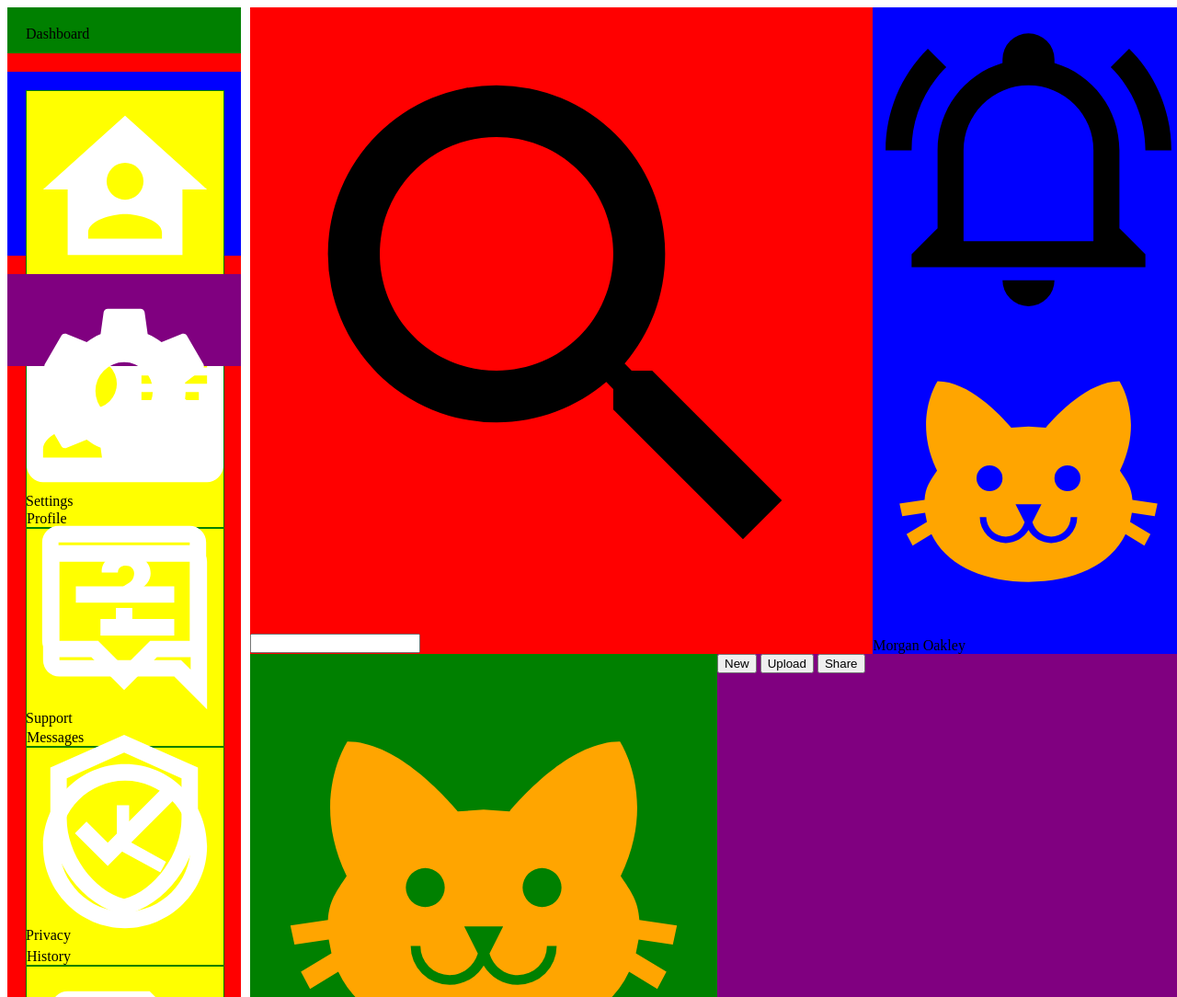
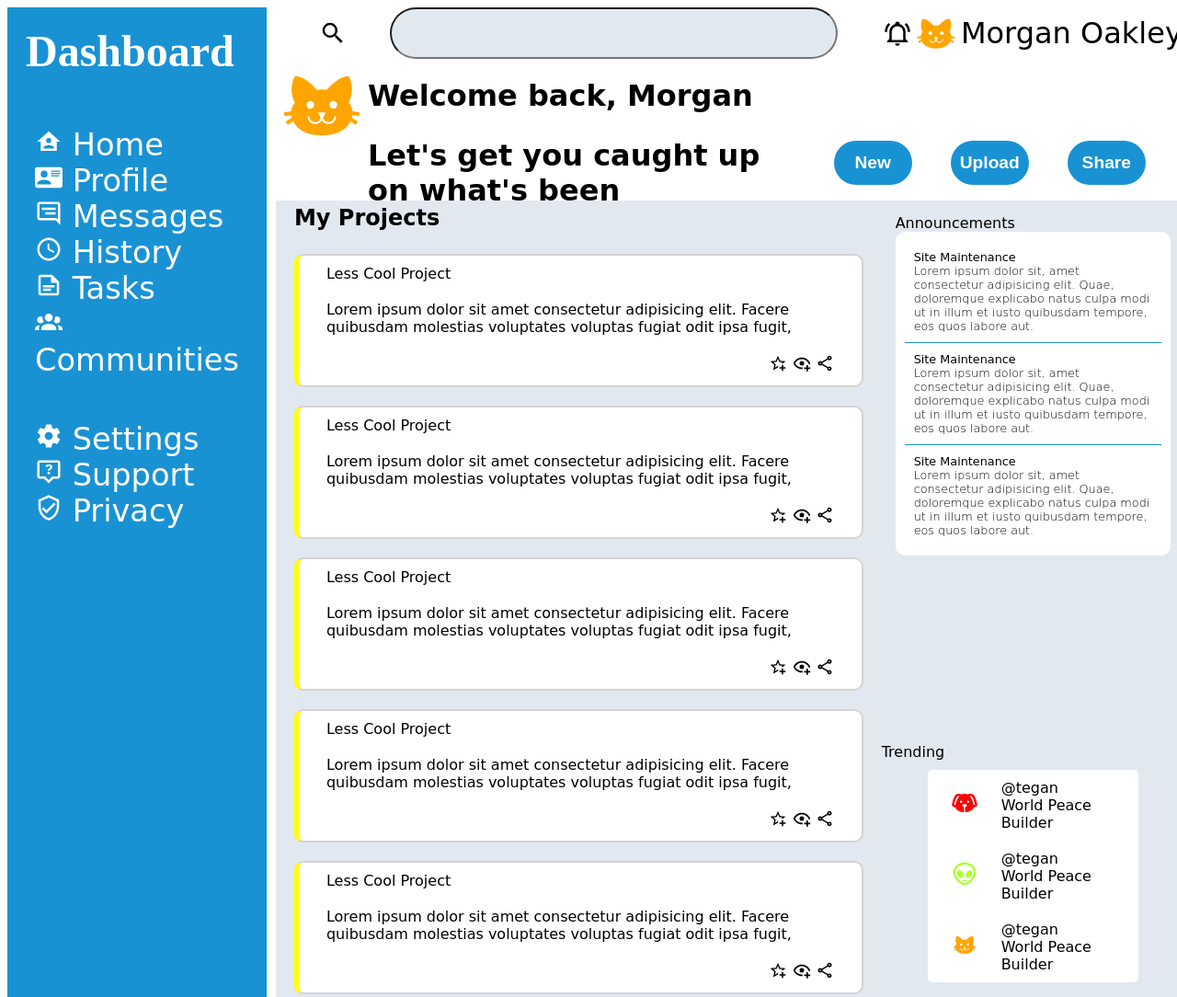
Before and after one commit to AlexMamani85/intermediate-admin-dashboard, a plain HTML site: page index.html in a window 1280 px wide. Shown: the top 1084 px of the page at 92% size. Drawn offline with Linux system fonts and the light colour scheme; a script that the page names is missing; a web font is replaced by a local one.

Commit message:
ADD style.css

```diff
--- a/style.css
+++ b/style.css
@@ -1,7 +1,18 @@
+body{
+    font-family: 'Nerko One', cursive;
+    font-family: 'Roboto', sans-serif;
+    font-family: 'Edu TAS Beginner', cursive;
+}
+
+img{
+    height: 30px;
+    fill: white;
+}
+
 .container{
     display: grid;
     grid-template-columns: 1fr 4fr;
-    grid-template-rows: 1fr 4fr;
+    grid-template-rows: 200px 1fr;
     grid-template-areas:
         "sidebar header"
         "sidebar main";
@@ -13,67 +24,118 @@
 
 .sidebar{
     grid-area: sidebar;
-    background-color: red;
+    background-color: #1992D4;
     display: grid;
     grid-template-columns: 1fr;
-    grid-template-rows: 50px 200px 100px ;
+    grid-template-rows: 80px 300px 150px ;
     height: 100%;
-    width: 100%;
     gap: 20px;
+    color: white;
 }
 .dashboardSidebar{
-    background-color: green;
     padding: 20px;
+    font-family: "Edu TAS Beginner";
+    font-weight: 700;
+    font-size: 3rem;
 }
 .navigationSidebar{
-    background-color: blue;
-    padding: 20px;
+    padding: 30px;
 }
 .navigationSidebar div{
-    background-color: yellow;
-    width: 100%;
-    border: 1px solid green;
+
+    font-size: 2.1rem;
 }
 
 .settingsSidebar{
-    padding: 20px;
-    background-color: purple;
+    padding: 30px;
+    font-size: 2.1rem;
 }
 
 .header{
     grid-area: header;
-    background-color: blue;
     display: grid;
     grid-template-rows: 1fr 1fr;
 
     .searchBarContainer{
-        background-color: pink;
+
         width: 100%;
         display: grid;
         grid-template-columns: 2fr 1fr;
+        color: black;
+        font-size: 2rem;
+            .searchBar{
 
-            .searchBar{
-                background-color: red;
                 width: 100%;
+                display:flex;
+                flex-direction: row;
+                justify-content: space-evenly;
+                align-items: center;
+
+                #search{
+                    height: 50px;
+                    width: 70%;
+                    font-size: 1rem;
+                    border-radius: 30px;
+                    background-color: #E2E8F0;
+                    outline: none;
+                    padding-left: 20px;
+                }
             }
             .userInfo{
-                background-color: blue;
+
                 width: 100%;
+                display: flex;
+                flex-direction: row;
+                justify-content: space-evenly;
+                align-items: center;
+                padding-right: 20px;
+                #cat{
+                    height: 50px;
+                }
+
             }
     }
     .aboveHeaderContainer{
-        background-color: yellow;
         width: 100%;
-        display:grid;
-        grid-template-columns: 1fr 1fr;
+        display: grid;
+        grid-template-columns: 4fr 3fr;
         .welcome{
-            background-color: green;
+
             width: 100%;
+            display: flex;
+            flex-direction: row;
+            justify-content: space-evenly;
+            #bigCat{
+                height: 100px;
+            }
+            h1{
+                font-size: 2rem;
+            }
+            h2{
+                font-size: 2rem;
+            }
         }
 
-        .buttons{
-            background-color: purple    ;
+        .buttons {
             width: 100%;
+            display: flex;
+            flex-direction: row;
+            justify-content: space-evenly;
+            align-items: center;
+        }
+
+        .buttons input {
+            width: 20%;
+            height: 3rem;
+            border-radius: 3rem;
+            background-color: #1992D4;
+            color: white;
+            font-weight: 700;
+            font-size: 1.2rem;
+
+            border: none;
+            outline: none;
+            outline: none;
         }
     }
 }
@@ -86,25 +148,123 @@
 
 .main{
     grid-area: main;
-    background-color: green;
+    background-color: #E2E8F0;
     display: grid;
-    grid-template-columns: 3fr 1fr;
+    grid-template-columns: 4fr 2fr;
     grid-template-areas:
         "projects announcements"
         "projects trending";
         .projects{
-            background-color: red;
-            width: 100%;
+
+
             grid-area: projects;
+
+            .projectsTitle{
+                padding: 5px 20px;
+                font-size: 1.5rem;
+                font-weight: bolder;
+            }
+
+            .cardsContainer{
+                display: grid;
+                grid-template-columns: repeat(  auto-fit  ,minmax(300px,1fr));
+                grid-template-rows: 1fr 1fr;
+                grid-gap: 20px;
+                padding: 20px;
+
+
+                .card{
+                    border-radius: 10px;
+                    border: lightgray 2px solid;
+                    border-left: yellow 5px solid;
+                    padding: 10px 30px;
+                    display:flex;
+                    flex-direction: column;
+                    justify-content: space-evenly;
+                    background-color: white;
+
+                    .cardBody{
+                        padding: 20px 0;
+                    }
+                    .cardFooter{
+                        text-align: right;
+
+                    }
+                    .cardFooter img{
+
+                            height: 20px;
+                            fill: yellow;
+
+
+                    }
+                }
+
+            }
+
         }
         .announcements{
-            background-color: blue;
-            width: 100%;
             grid-area: announcements;
+            order:-1;
         }
         .trending{
-            background-color: yellow;
-            width: 100%;
             grid-area:trending;
         }
 }
+
+
+.announcements{
+    padding: 15px;
+    .announcementsContainer{
+        border-radius: 10px;
+        padding:10px;
+        background-color: white;
+
+        .announcement{
+            border-bottom: #1992D4 1px solid;
+            font-size: 0.8rem;
+            font-weight: lighter;
+            padding: 10px;
+            .announcementHeader{
+                font-weight: bolder;
+            }
+            .announcementBody{
+                font-weight: lighter;
+                font-style:normal;
+            }
+        }
+        .announcement:last-child{
+            border-bottom: none;
+        }
+    }
+}
+
+.trending{
+
+    .trendingContainer{
+
+        margin:10px 50px;
+        border-radius: 5px;
+        background-color: white;
+        display:flex;
+        flex-direction: column;
+
+        .trendingCard{
+            display: flex;
+            flex-direction: row;
+            padding: 5px;
+            align-content: center;
+            justify-content: center;
+
+            .trendingCardImage{
+                align-self: center;
+                padding:0 20px;
+            }
+
+            .trendingCardNames{
+                padding:5px;
+            }
+        }
+
+
+    }
+}
```
